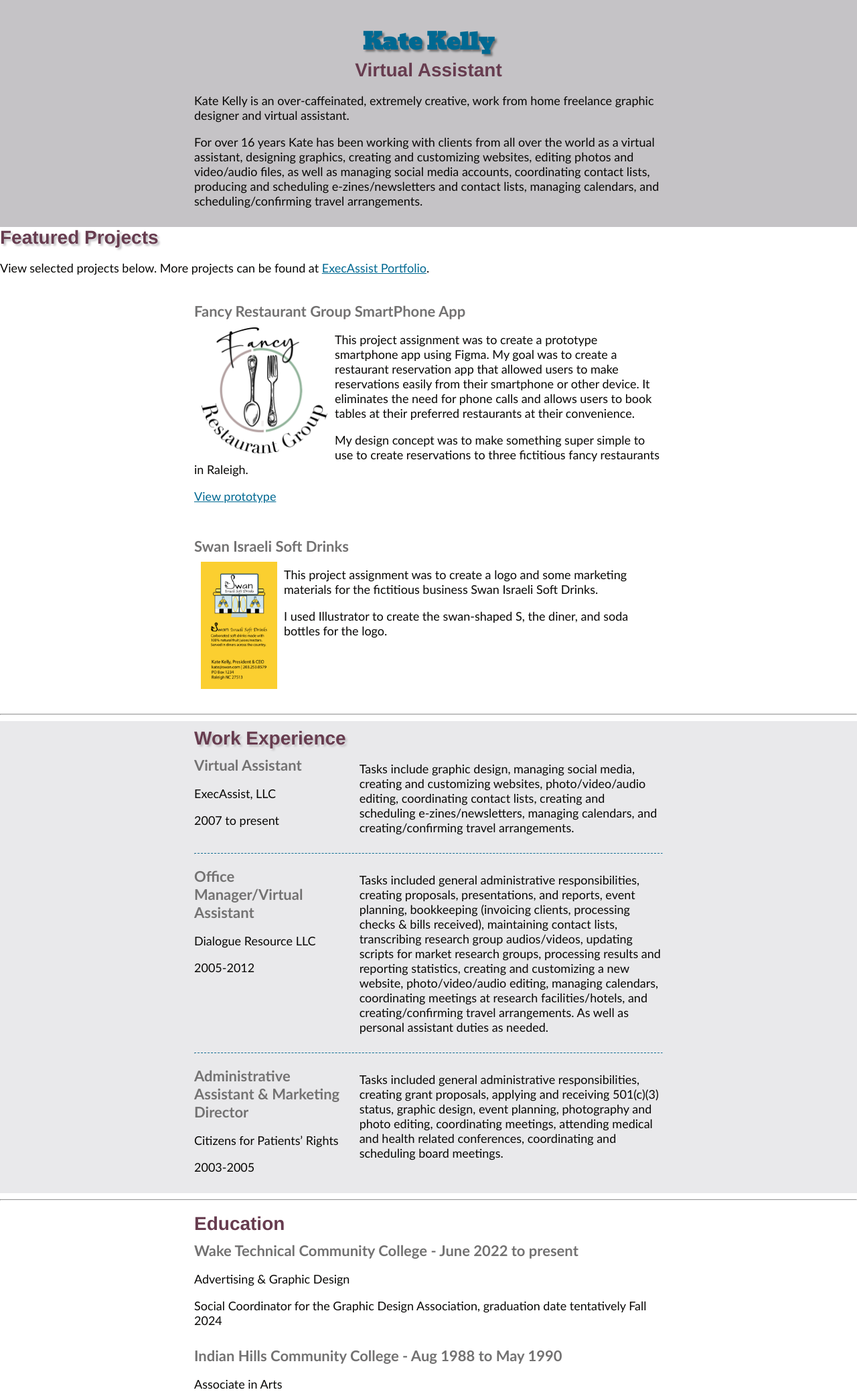
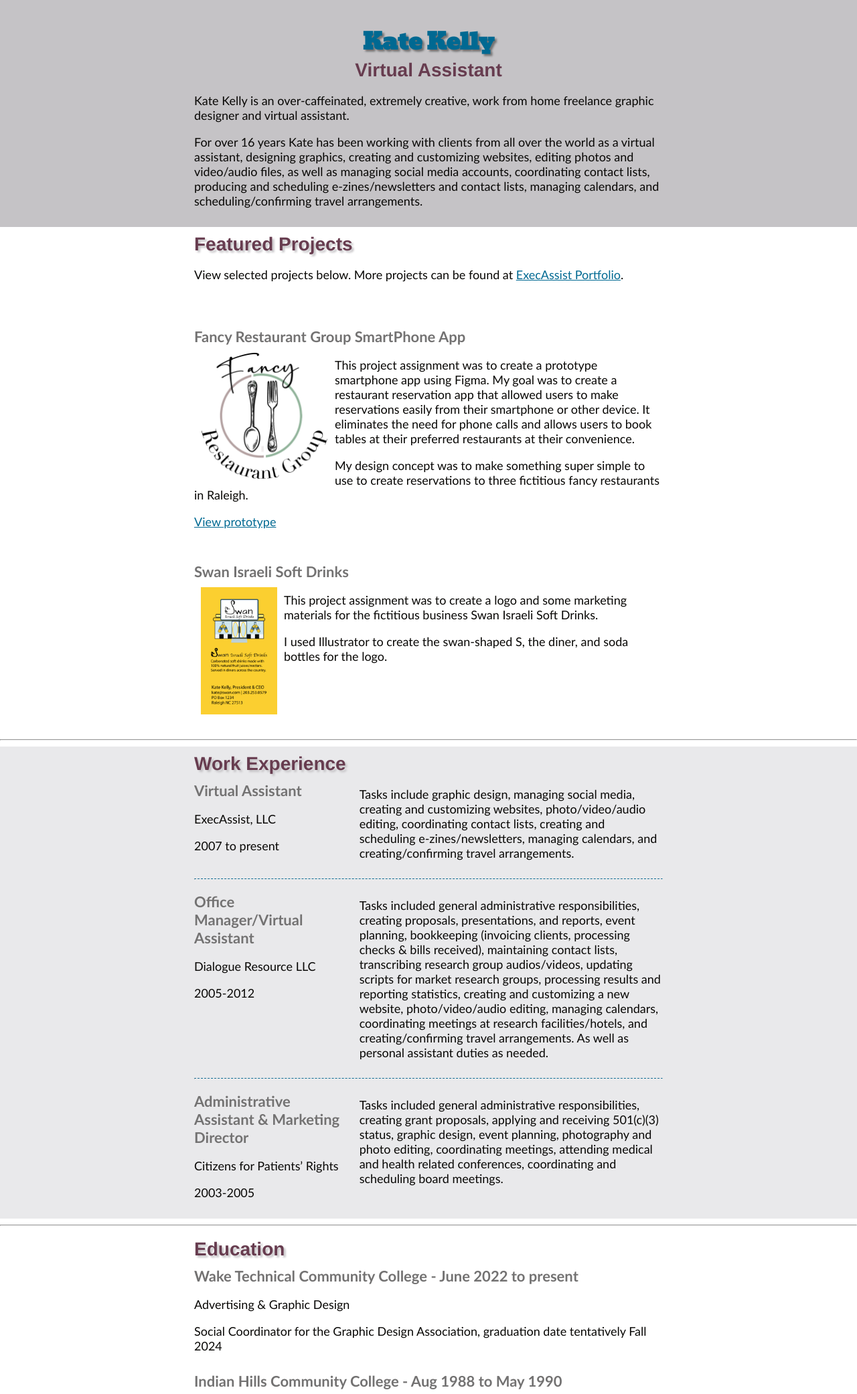
Before and after one commit to k8thegrr8/Lesson-3-Assignment, a plain HTML site: page index.html in a window 1280 px wide. Shown: the top 2082 px of the page at 67% size. Drawn offline with Linux system fonts and the light colour scheme.

Commit message:
Update index.html

```diff
--- a/index.html
+++ b/index.html
@@ -19,24 +19,22 @@
           <p>For over 16 years Kate has been working with clients from all  over the world as a virtual assistant, designing graphics,  creating and customizing websites, editing photos and video/audio files, as well as managing social media accounts, coordinating contact lists, producing and scheduling e-zines/newsletters and contact lists, managing calendars, and scheduling/confirming  travel arrangements.</p>
         </div>
       </header>
-
       <!-- ********************  PROJECTS / PORTFOLIO  ********************* -->
       <section>
+        <div class="content-wrap">
           <h3>Featured Projects</h3>
-          <p>View selected projects below. More projects can be found at <a href="https://lifeofaginger.com/portfolio/"target="_blank">ExecAssist Portfolio</a>.</p>
+          <p>View selected projects below. More projects can be found at <a href="https://lifeofaginger.com/portfolio/" target="_blank">ExecAssist Portfolio</a>.</p>
+        </div>
         <section class="projects">
           <div class="content-wrap">
             <h4>Fancy Restaurant Group SmartPhone App</h4>
-            <img src="images/KellyLogo2-768x768 (1).png" alt="Fancy Restaurant Group logo" height="200">
+            <img src="images/KellyLogo2-768x768%20(1).png" alt="Fancy Restaurant Group logo" height="200">
             <p>This project assignment was to create a prototype smartphone app using Figma. My goal was to create a restaurant reservation app that allowed users to make reservations easily from their smartphone or other device. It eliminates the need for phone calls and allows users to book tables at their preferred restaurants at their convenience.</p>
-
             <p>My design concept was to make something super simple to use to create reservations to three fictitious fancy restaurants in Raleigh.</p>
             <a href="https://www.figma.com/proto/WlHCvSU24bfxr8yyDdKd6s/Fancy-Restaurant-Group-App?type=design&node-id=78-424&t=AsHJQK88QRSeqXjX-1&scaling=scale-down&page-id=0%3A1&starting-point-node-id=78%3A424" target="_blank">View prototype</a>
           </div>
         </section>
-
       </section>
-
         <section class="projects">
           <div class="content-wrap">
             <h4>Swan Israeli Soft Drinks</h4>
@@ -45,7 +43,6 @@
             <p>I used Illustrator to create the swan-shaped S, the diner, and soda bottles for the logo.</p>
         </div>
         </section>
-      </section>
         <!-- End of Project block. -->
 <hr>
       <!-- ***********************  WORK EXPERIENCE  *********************** -->
@@ -61,7 +58,7 @@
               <p>Tasks include graphic design, managing social media, creating and customizing websites, photo/video/audio editing, coordinating contact lists, creating and scheduling e-zines/newsletters, managing calendars, and creating/confirming travel arrangements.</p>
               </div>
           </section>
-          <hr class="new1">
+            <hr class="new1">
           <section class="job-item">
             <div class="job-details">
               <h4>Office Manager/Virtual Assistant</h4>
@@ -72,7 +69,7 @@
               <p>Tasks included general administrative responsibilities, creating proposals, presentations, and reports, event planning, bookkeeping (invoicing clients, processing checks & bills  received), maintaining contact lists, transcribing research group audios/videos, updating scripts for market research groups, processing results and reporting statistics, creating and customizing a new website, photo/video/audio editing, managing calendars, coordinating meetings at research facilities/hotels, and creating/confirming travel arrangements. As well as personal assistant duties as needed.</p>
             </div>
             </section>
-            <hr class="new1">
+              <hr class="new1">
             <section class="job-item">
               <div class="job-details">
                 <h4>Administrative Assistant & Marketing Director</h4>
@@ -81,23 +78,20 @@
                 </div>
               <div class="job-summary">
                 <p>Tasks included general administrative responsibilities, creating grant proposals, applying and receiving 501(c)(3) status, graphic design, event planning, photography and photo editing, coordinating meetings, attending medical and health related conferences, coordinating and scheduling board meetings.</p>
-                </div>
               </div>
             </section>
         </div>
       </section>
 <hr>
       <!-- ******************  EDUCATION & CERTIFICATIONS ****************** -->
-      <section>
+      <section class="education">
         <div class="content-wrap">
-          <h2>Education</h2>
-
+          <h3>Education</h3>
           <!-- Copy this whole <section> block to add more schools. -->
           <section>
             <h4>Wake Technical Community College - June 2022 to present</h4>
             <p>Advertising & Graphic Design</p>
             <p>Social Coordinator for the Graphic Design Association, graduation date tentatively Fall 2024</p>
-
             <h4>Indian Hills Community College - Aug 1988 to May 1990</h4>
             <p>Associate in Arts</p>
             <p>Concentration in psychology</p>
@@ -105,12 +99,10 @@
         </div>
       </section>
         <!-- End of School block. -->
-
       <!-- *****************  CONTACT INFO / SOCIAL MEDIA  ***************** -->
       <footer>
         <div class="content-wrap">
           <h3>Let's Keep in Touch!</h3>
-
           <!-- Social media and contact links. Add or remove any networks. -->
           <ul class="contact-list">
             <li><a href="mailto:kkelly@my.waketech.edu">kkelly@my.waketech.edu</a></li>
```
